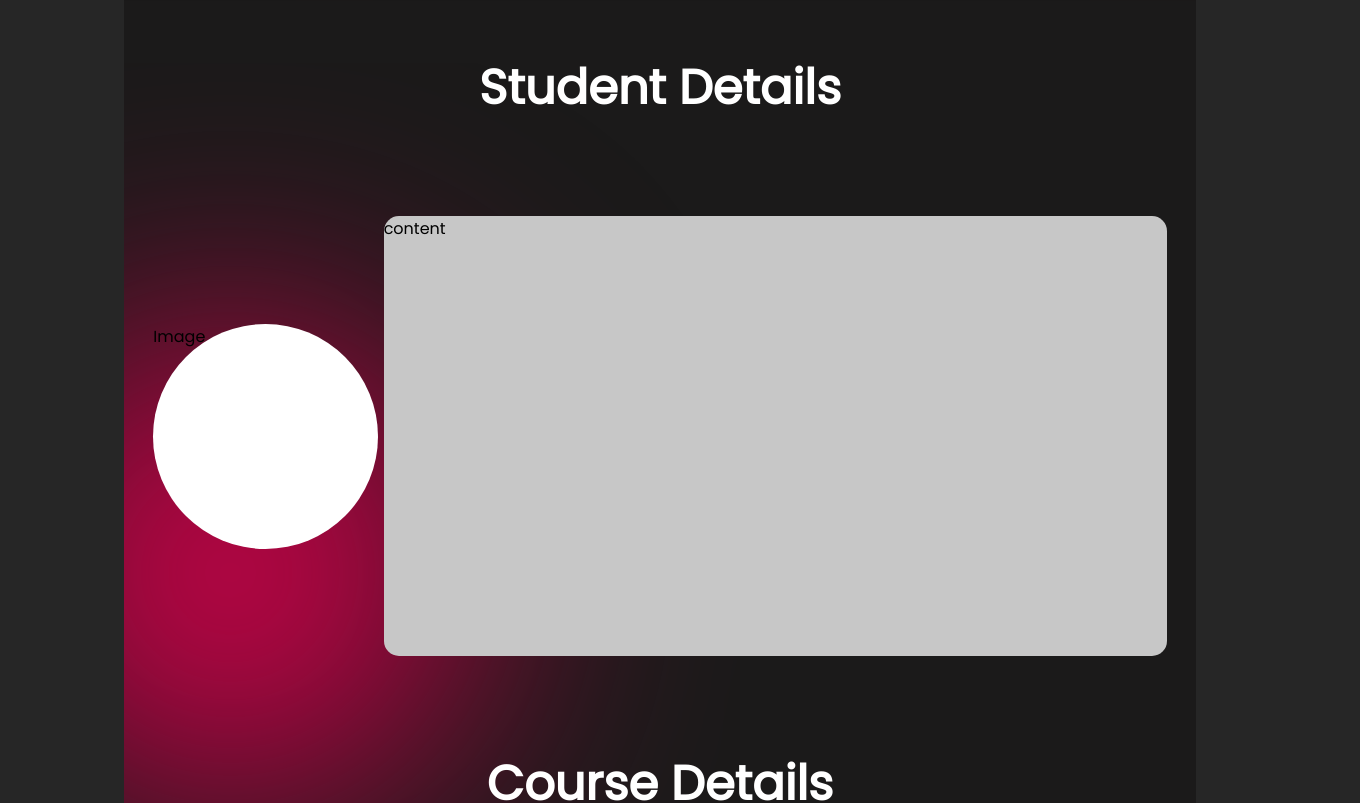
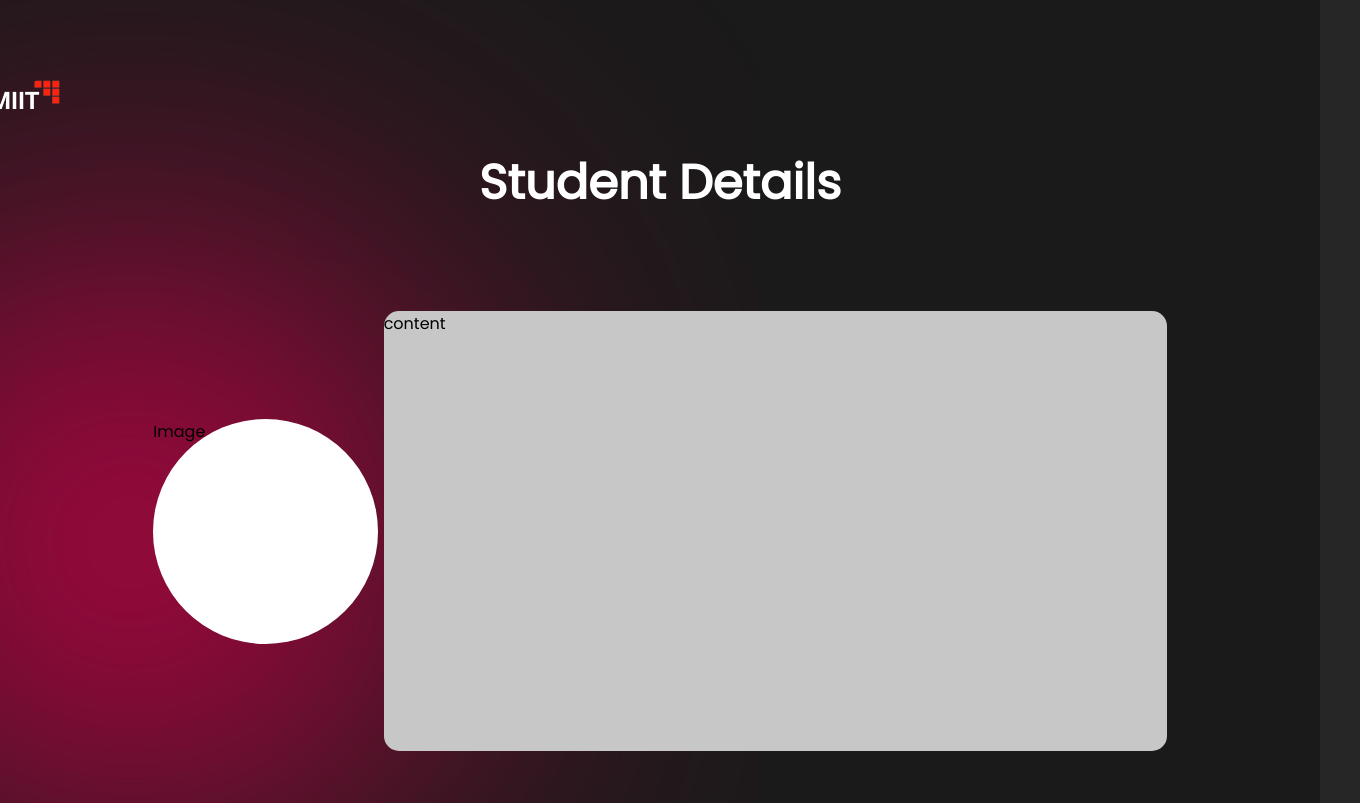
Before and after one commit to Pranjal-231003/Course_Reg_And_Time_table_Gen, a React (Create React App) app in the folder isdl/: page / in a window 1280 px wide. Shown: the top 803 px of the page, 1360 px wide, since content can reach past the window. Built offline with nearby package versions, Linux system fonts and the light colour scheme.

Commit message:
inserted lnm logo on top

```diff
--- a/isdl/src/Pages/StudentDetails/StudentDetails.js
+++ b/isdl/src/Pages/StudentDetails/StudentDetails.js
@@ -8,6 +8,7 @@ function App()
   return (
 <>
     <div className={sdcss.main}>
+    <div className={sdcss.lnmlogo}></div>
     <h1 className={sdcss.heading}>Student Details</h1>
     <div className={sdcss.container1}>
       <div className={sdcss.image}>Image</div>
--- a/isdl/src/Pages/StudentDetails/StudentDetails.module.css
+++ b/isdl/src/Pages/StudentDetails/StudentDetails.module.css
@@ -1,7 +1,7 @@
 .main
 {
     background-image: url('../../../public/images/Group 39578largebg.svg');
-    background-size: contain;
+    background-size: cover;
     background-position: center;
     background-repeat: no-repeat;
     width: 100%;
@@ -11,6 +11,16 @@
     flex-direction: column;
     align-items: center;
     padding: 20px;
+    padding-top: 80px;
+}
+
+.lnmlogo{
+    width:175vh;
+    height: 35px;
+    background-image: url('../../../public/images/logo_lnm.png');
+    background-size: auto;
+    background-repeat: no-repeat;
+    background-position: left;
 }
 
 .heading
```
